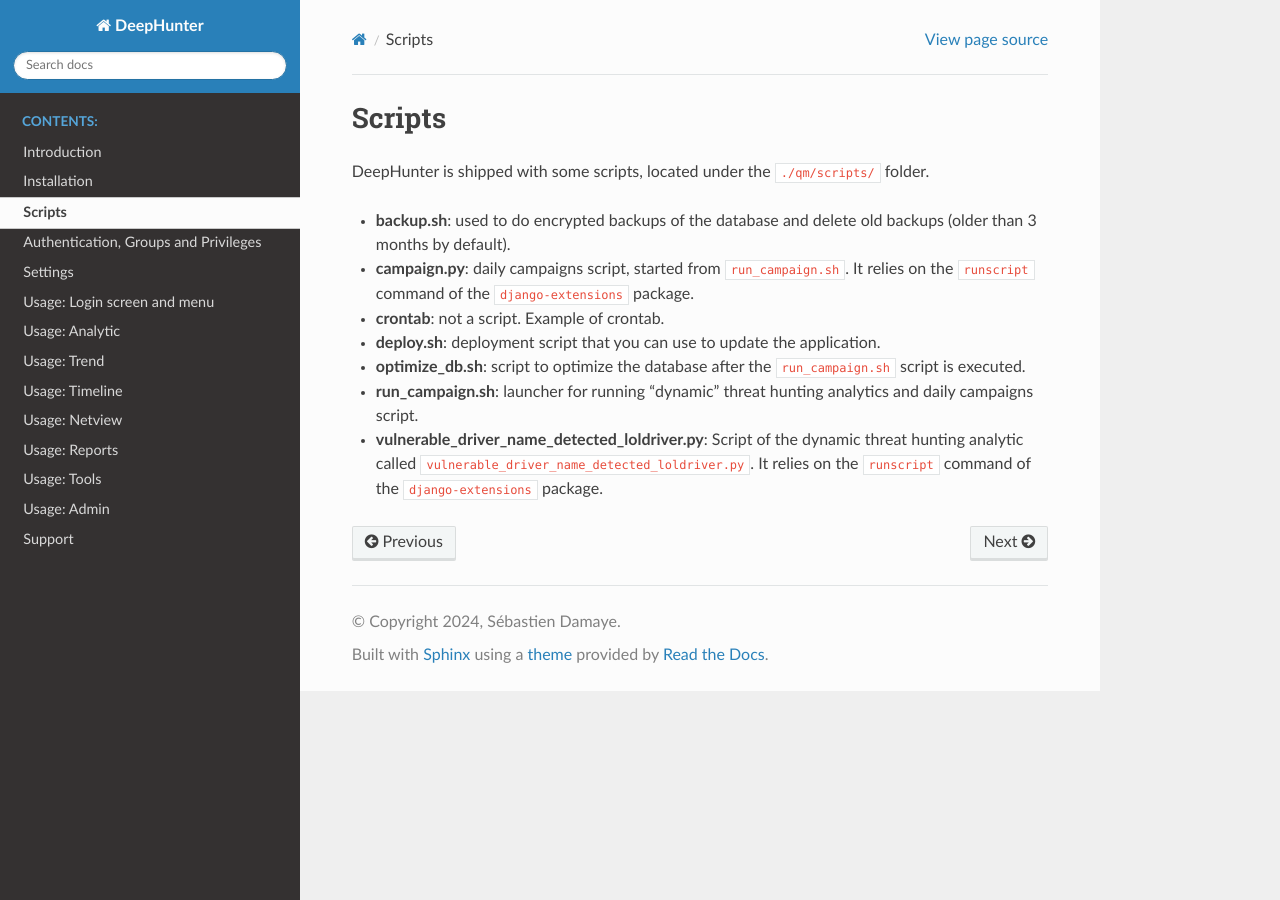
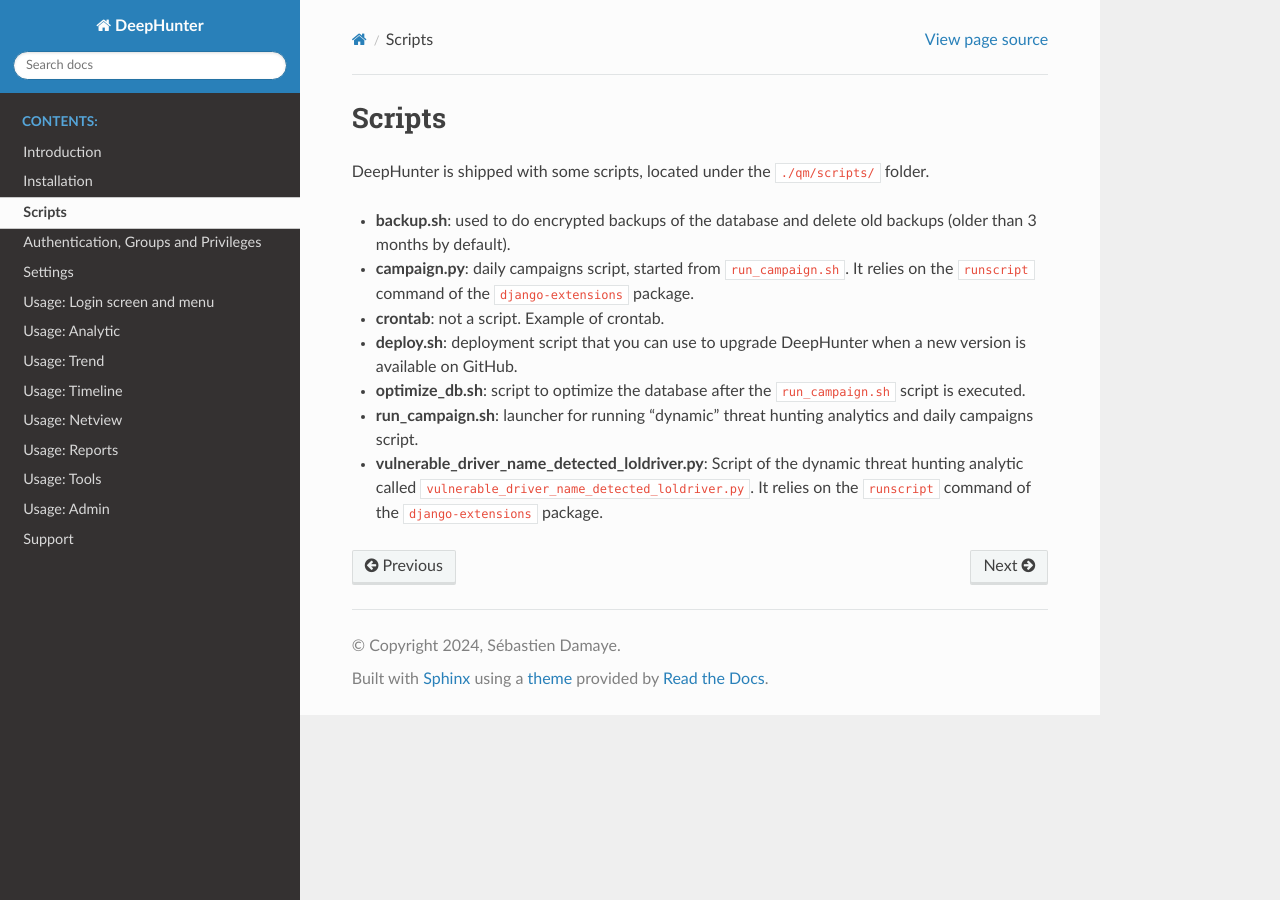
Before and after one commit to wikijm/deephunter, a Sphinx documentation site: the page built from docs/scripts.rst, in a window 1280 px wide. Built offline with Sphinx 7.4.7 and the Read the Docs theme 3.1.0, drawn with Linux system fonts in a browser that asks for light colours.

Commit message:
updated doc

```diff
--- a/docs/scripts.rst
+++ b/docs/scripts.rst
@@ -6,7 +6,7 @@
 - **backup.sh**: used to do encrypted backups of the database and delete old backups (older than 3 months by default).
 - **campaign.py**: daily campaigns script, started from ``run_campaign.sh``. It relies on the ``runscript`` command of the ``django-extensions`` package.
 - **crontab**: not a script. Example of crontab.
-- **deploy.sh**: deployment script that you can use to update the application.
+- **deploy.sh**: deployment script that you can use to upgrade DeepHunter when a new version is available on GitHub.
 - **optimize_db.sh**: script to optimize the database after the ``run_campaign.sh`` script is executed.
 - **run_campaign.sh**: launcher for running "dynamic" threat hunting analytics and daily campaigns script.
 - **vulnerable_driver_name_detected_loldriver.py**: Script of the dynamic threat hunting analytic called ``vulnerable_driver_name_detected_loldriver.py``. It relies on the ``runscript`` command of the ``django-extensions`` package.
```
Also changed, not shown: docs/usage_analytics.rst (+5 -5 lines).
